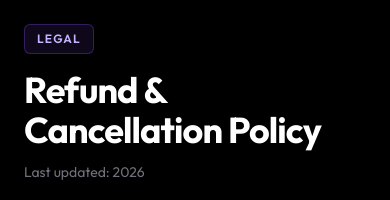
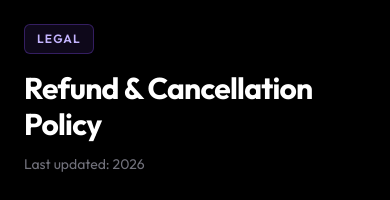
Before and after one commit to DeveloperVeer99/FXC, a React (Vite) app: page /refund in a window 390 px wide. Shown: the part 208-408 px from the top of the page. Built offline with nearby package versions, Linux system fonts and the light colour scheme; no server answers.

Commit message:
responsiveness

```diff
--- a/src/pages/Privacy.tsx
+++ b/src/pages/Privacy.tsx
@@ -23,7 +23,7 @@ export default function Privacy() {
           <div className="inline-flex items-center gap-2 rounded-md border border-violet-500/30 bg-violet-500/10 px-3 py-1.5 mb-4">
             <span className="text-xs font-semibold uppercase tracking-widest text-violet-300">Legal</span>
           </div>
-          <h1 className="text-4xl font-bold tracking-tight text-white">Privacy Policy</h1>
+          <h1 className="text-3xl sm:text-4xl font-bold tracking-tight text-white">Privacy Policy</h1>
           <p className="mt-3 text-sm text-zinc-500">Last updated: 2026</p>
         </div>
         <div className="space-y-8">
--- a/src/pages/Refund.tsx
+++ b/src/pages/Refund.tsx
@@ -25,7 +25,7 @@ export default function Refund() {
           <div className="inline-flex items-center gap-2 rounded-md border border-violet-500/30 bg-violet-500/10 px-3 py-1.5 mb-4">
             <span className="text-xs font-semibold uppercase tracking-widest text-violet-300">Legal</span>
           </div>
-          <h1 className="text-4xl font-bold tracking-tight text-white">Refund & Cancellation Policy</h1>
+          <h1 className="text-3xl sm:text-4xl font-bold tracking-tight text-white">Refund & Cancellation Policy</h1>
           <p className="mt-3 text-sm text-zinc-500">Last updated: 2026</p>
         </div>
         <div className="space-y-8">
--- a/src/pages/Terms.tsx
+++ b/src/pages/Terms.tsx
@@ -80,7 +80,7 @@ export default function Terms() {
           <div className="inline-flex items-center gap-2 rounded-md border border-violet-500/30 bg-violet-500/10 px-3 py-1.5 mb-4">
             <span className="text-xs font-semibold uppercase tracking-widest text-violet-300">Legal</span>
           </div>
-          <h1 className="text-4xl font-bold tracking-tight text-white">Terms & Conditions</h1>
+          <h1 className="text-3xl sm:text-4xl font-bold tracking-tight text-white">Terms & Conditions</h1>
           <p className="mt-3 text-sm text-zinc-500">Last updated: 2026</p>
         </div>
 
```
